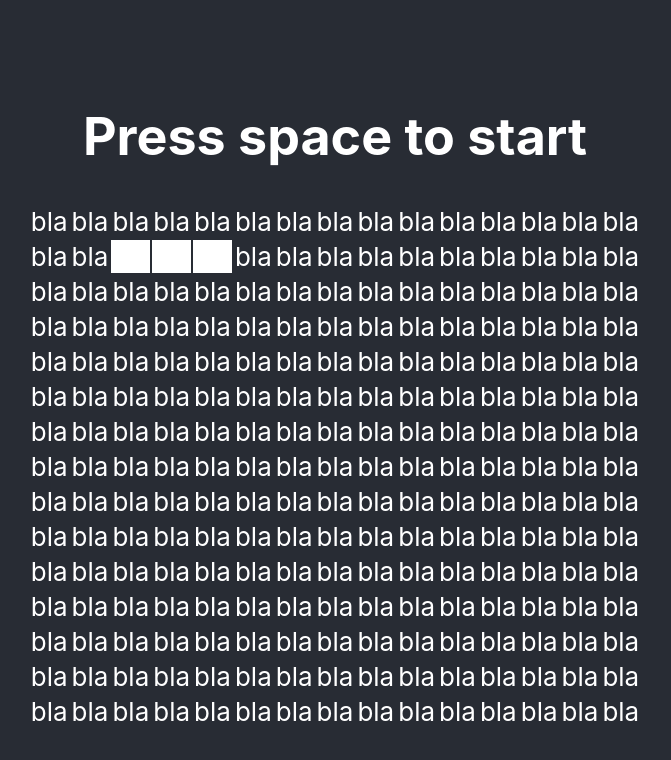
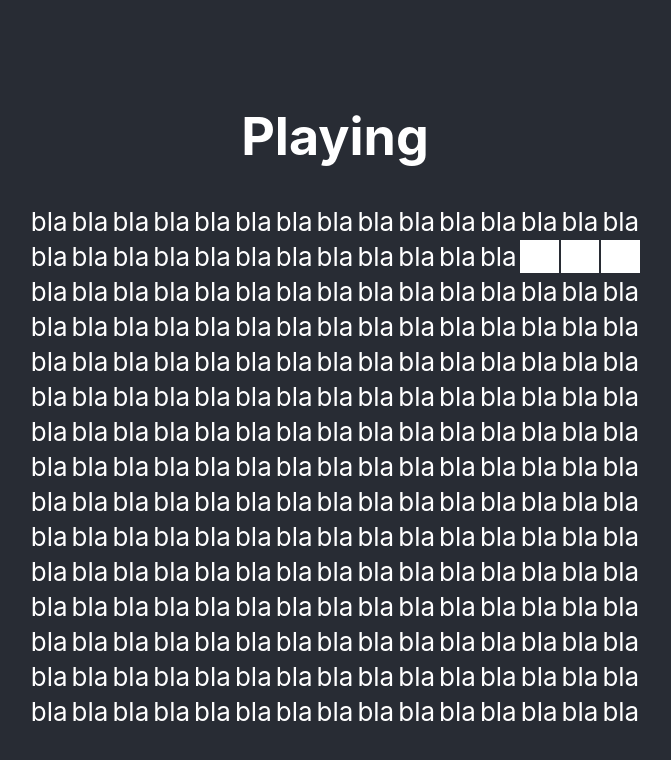
Before and after one commit to guyozeri/react_snake, a React (Create React App) app: page / in a window 1280 px wide. Shown: the top 760 px of the page, without its empty margins (305-976 px from the left). Built offline with nearby package versions, Linux system fonts and the light colour scheme.

Commit message:
Added losing mechanism.

```diff
--- a/src/App.tsx
+++ b/src/App.tsx
@@ -1,12 +1,18 @@
 import React, {useCallback, useEffect, useState} from 'react';
 import './App.css';
-import {findIndex, last} from 'lodash';
+import {findIndex, last, uniqWith, isEqual} from 'lodash';
+
+interface Cell {
+    row: number;
+    col: number;
+}
 
 function App() {
     const [isPlaying, setIsPlaying] = useState<boolean>(false)
-    const [direction, setDirection] = useState<{ row: number, col: number }>({row: 0, col: 1});
-    const initialSnake: { row: number, col: number }[] = [{row: 1, col: 1}, {row: 1, col: 2}, {row: 1, col: 3}];
+    const [direction, setDirection] = useState<Cell>({row: 0, col: 1});
+    const initialSnake: Cell[] = [{row: 1, col: 1}, {row: 1, col: 2}, {row: 1, col: 3}];
     const [snake, setSnake] = useState<{ row: number, col: number }[]>(initialSnake)
+    const [isLost, setIsLost] = useState<boolean>(false)
     const dim = 15;
     const board = [];
     const row = [];
@@ -17,14 +23,24 @@ function App() {
         board.push(row);
     }
 
+    useEffect(() => {
+        const head = last(snake);
+        let touchedEdge = false;
+        if (head) {
+            touchedEdge = head.row < 0 || head.row > dim || head.col < 0 || head.col > dim;
+        }
+        setIsLost(uniqWith(snake, isEqual).length !== snake.length || touchedEdge);
+        setIsPlaying(!(uniqWith(snake, isEqual).length !== snake.length || touchedEdge));
+    }, [snake])
+
     const moveSnake = useCallback(() => {
-        setSnake(prevState => {
-            const lastCell = last(prevState);
-            const newState = prevState.slice(1, prevState.length)
-            if (lastCell) {
-                newState.push({row: lastCell.row + direction.row, col: lastCell.col + direction.col})
+        setSnake(prevSnake => {
+            const head = last(prevSnake);
+            const newSnake = prevSnake.slice(1, prevSnake.length)
+            if (head) {
+                newSnake.push({row: head.row + direction.row, col: head.col + direction.col})
             }
-            return newState
+            return newSnake
         })
     }, [direction]);
 
@@ -72,6 +88,7 @@ function App() {
             <header className="App-header">
                 <div>
                     <h1>{isPlaying ? "Playing" : "Press space to start"}</h1>
+                    {!isLost || <h1>lost</h1>}
                     <table>
                         {
                             board.map((value, index) => <tr>
```
